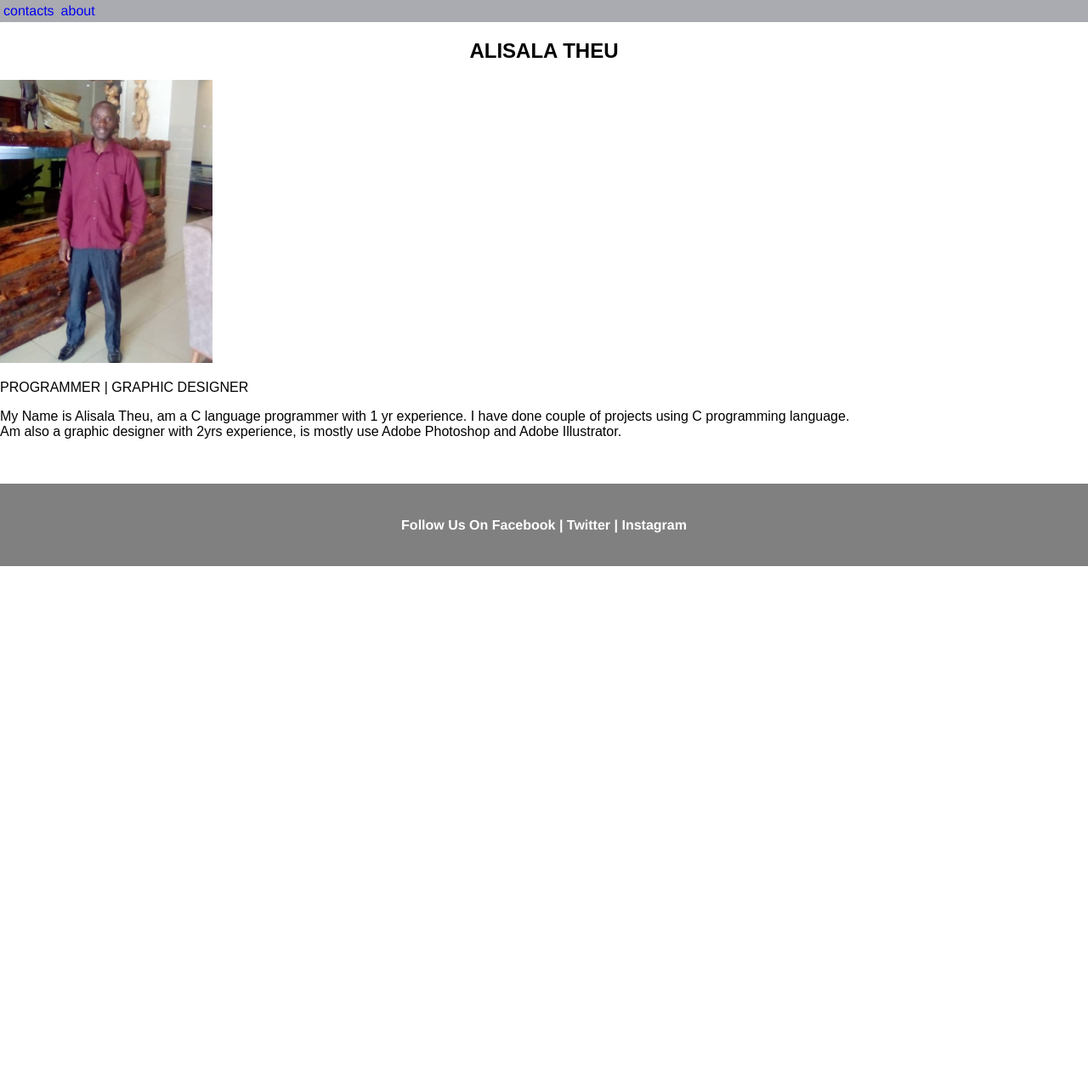
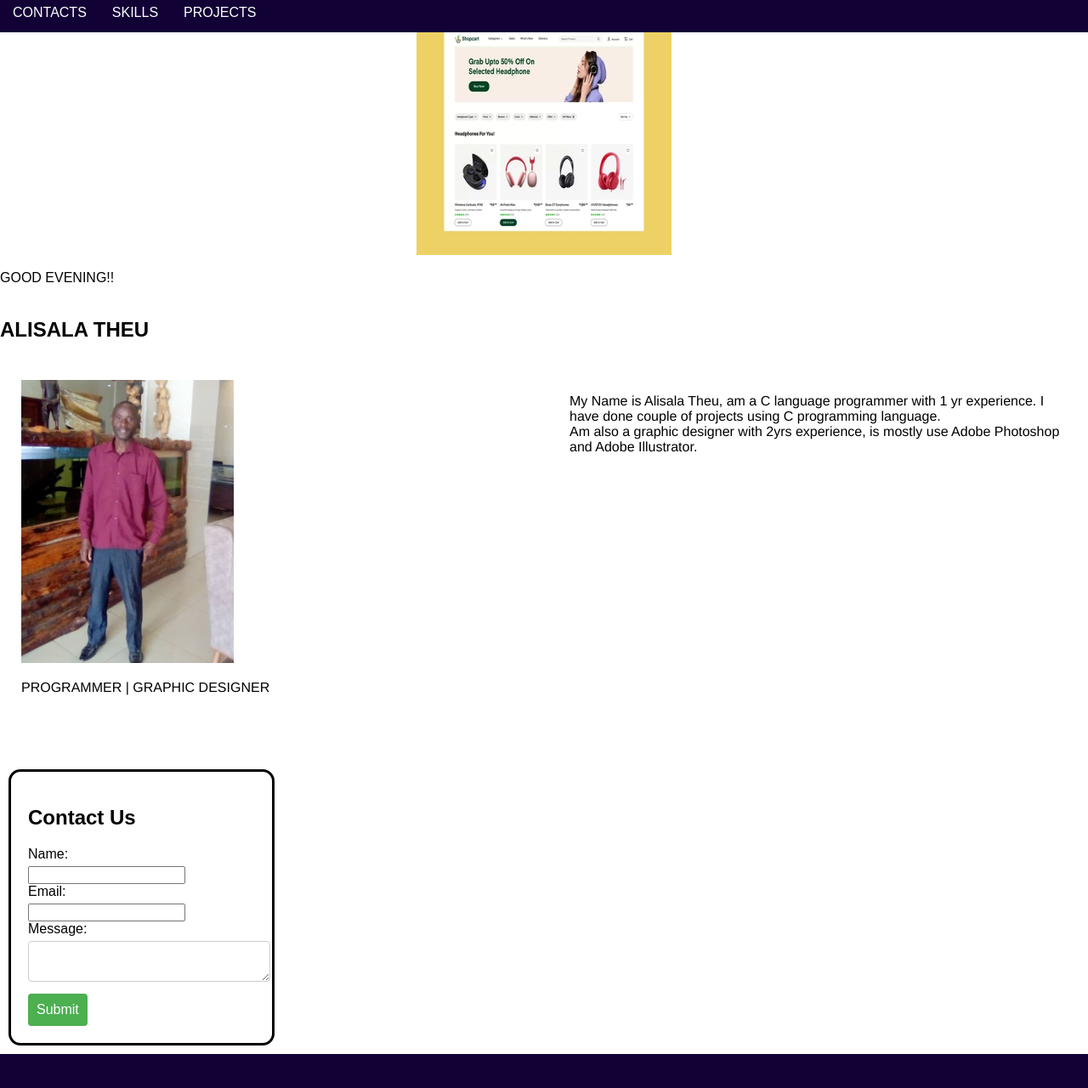
Before and after one commit to theualisala/my-portfolio, a plain HTML site: page index.html in a window 1280 px wide. Shown: the top 1280 px of the page at 85% size. Before the commit the page ends 800 px from the top, so only its background shows below. Drawn offline with Linux system fonts and the light colour scheme.

Commit message:
Add files via upload
third commit

```diff
--- a/index.html
+++ b/index.html
@@ -1,68 +1,75 @@
 <!DOCTYPE html>
     <head>
         <title>ALISALA THEU</title>
-<style type="text/css">
-    header{
-        background-color: rgb(170, 170, 177);
-    }
-    body{
-        margin: 0px;
-        padding: 0px;
-        width: 100%;
-        font-weight: lighter;
-        font-family: 'Franklin Gothic Medium', 'Arial Narrow', Arial, sans-serif;
-    }
-	h2{
-		font-family: arial;
-        text-align: center;
-	}
-	p{
-		font-family: arial;
-	}
-	a{
-		text-decoration: none;
-	}
-    footer{
-        background-color: gray;
-    }
-    nav ul {
-    list-style: none;
-    margin: 0;
-    padding: 0;
-    display: flex;
-    }
-    li{
-        padding: 4px;
-    }
-    h4{
-        color: white;
-        text-align: center;
-    }
-</style>
+        <link rel="stylesheet" href="style.css">
     </head>
 
     <header>
           <nav>
           <ul>
-                    <li><a href="contacts.html">contacts</a></li>
-                    <li><a href="about.html">about </a></li>
-                  </ul>
+                <li><a href="contacts.html">CONTACTS</a></li>
+                <li><a href="skills.html">SKILLS</a></li>
+                <li><a href="projects.html">PROJECTS</a></li>
+                </ul>
               </nav>
   </header>
   <body>
+    <div class="slideshow-container" >
+        <div class="slide">
+            <img src="consa.webp" width="300px">
+        </div>
+        <div class="slide">
+            <img src="ECO.webp" width="300px">
+        </div>
+        <div class="slide">
+          <img src="traval.png" width="300px">
+        </div>
+      </div>
+    </div>
+    <br>
+    <div id="greeting"></div>
+    <br>
       <h2>ALISALA THEU</h2>
+      <div class="grid-container">
+
+        <div class="grid-item">
     <img src="theu.jpg" width="250x">
 <p>PROGRAMMER | GRAPHIC DESIGNER</p>
+        </div>
+        <div class="grid-item">
 <p>
     My Name is Alisala Theu, am a C language programmer with 1 yr experience. I have done couple of projects using C programming language. <br>
     Am also a graphic designer with 2yrs experience, is mostly use Adobe Photoshop and Adobe Illustrator.
 
 </p>
+</div>
+</div>
+</div>
 <br><br>
+
+<div style=" border-width: 3px; margin: 10px; padding: 20px;
+max-width: fit-content; border-style: solid; border-radius: 14px;">
+    <h2>Contact Us</h2>
+
+    <form action="#" method="POST">
+      <label for="name">Name:</label>
+      <input type="text" id="name" name="name" required>
+
+      <label for="email">Email:</label>
+      <input type="email" id="email" name="email" required>
+
+      <label for="message">Message:</label>
+      <textarea id="message" name="message" required></textarea>
+
+      <input type="submit" value="Submit">
+    </form>
+</div>
+
+<script src="script.js"></script>
 </body>
 <footer><br>
 <h4>
-Follow Us On Facebook | Twitter | Instagram
+Follow Us On<br> Facebook | Twitter | Instagram
 </h4>
 <br>
 </footer>
--- /dev/null
+++ b/script.js
@@ -0,0 +1,82 @@
+  //greeting code
+  document.addEventListener("DOMContentLoaded", function() {
+    var greetingElement = document.getElementById("greeting");
+    var currentTime = new Date();
+    var currentHour = currentTime.getHours();
+
+    var greeting;
+
+    if (currentHour < 12) {
+      greeting = "GOON MORNING!!";
+    }
+    else if (currentHour < 18) {
+      greeting = "GOOD AFTERNOON!!";
+    }
+    else {
+      greeting = "GOOD EVENING!!";
+    }
+    greetingElement.textContent = greeting;
+  });
+
+
+// Get references to DOM elements
+const slides = document.querySelectorAll('.slide');
+let currentSlide = 0;
+let slideInterval;
+// Function to show the current slide
+function showSlide() {
+  // Hide all slides
+  slides.forEach((slide) => {
+    slide.style.display = 'none';
+  });
+  // Show the current slide
+  slides[currentSlide].style.display = 'block';
+}
+// Function to change the slide (next/previous)
+function changeSlide(n) {
+  currentSlide += n;
+  // Wrap around to the first slide if at the end
+  if (currentSlide >= slides.length) {
+    currentSlide = 0;
+  }
+  // Wrap around to the last slide if at the beginning
+  if (currentSlide < 0) {
+    currentSlide = slides.length - 1;
+  }
+  showSlide();
+}
+// Function to start the auto slide show
+function startSlideShow() {
+  slideInterval = setInterval(() => {
+    changeSlide(1);
+  }, 3000); // Change slide every 3 seconds
+}
+// Function to stop the auto slide show
+function stopSlideShow() {
+  clearInterval(slideInterval);
+}
+// Show the initial slide
+showSlide();
+// Start the auto slide show
+startSlideShow();
+
+
+
+//search code
+function searchSections() {
+    // Get the user input from the search input field
+    var searchQuery = document.getElementById("searchInput").value.toLowerCase();
+    // Get all the sections in the document
+    var sections = document.getElementsByTagName("section");
+    // Loop through each section and check if the search query matches the section's content
+    for (var i = 0; i < sections.length; i++) {
+      var section = sections[i];
+      var sectionContent = section.innerText.toLowerCase();
+      // If the section's content contains the search query, display the section; otherwise, hide it
+      if (sectionContent.includes(searchQuery)) {
+        section.style.display = "block";
+      } else {
+        section.style.display = "none";
+      }
+    }
+  }
--- /dev/null
+++ b/style.css
@@ -0,0 +1,116 @@
+header{
+    background-color: #120135;
+    width: 100%;
+    height: 38px;
+    position: fixed;
+    padding: 0px;
+    margin: 0px;
+    float: right;
+    font-family: arial;
+    display: flex;
+}
+body{
+    width: 100%;
+    padding: 0px;
+    margin: 0px;
+    font-family: arial;
+}
+footer{
+    background-color: #120135;
+    padding: 4px;
+    width: 100%;
+    text-align: center;
+    color: aliceblue;
+}
+nav {
+    height: fit-content;
+    display: flex;
+    padding-top: 6px;
+    justify-content: space-between;
+
+  }
+
+  nav ul {
+    list-style: none;
+    margin: 0;
+    padding: 0;
+    display: flex;
+  }
+  nav a {
+    color: white;
+    text-decoration: none;
+    font-size: 16px;
+    padding: 5px;
+
+  }
+
+
+  .slideshow-container {
+    text-align: center;
+    min-height: fit-content;
+  }
+
+  .slide {
+    display: none;
+    text-align: center;
+    height: 300px;
+
+  }
+  .slide img {
+    height: 300px;
+  }
+
+
+  .grid-item {
+    margin: 5px;
+    padding: 20px;
+    font-weight: lighter;
+    font-family: 'Franklin Gothic Medium', 'Arial Narrow', Arial, sans-serif;
+      }
+      .grid-container {
+        width: 100%;
+        display: grid;
+        grid-template-columns: repeat(auto-fit, minmax(300px, 1fr));
+        grid-gap: 10px;
+      }
+
+
+a{
+  text-decoration: none;
+  margin: 10px;
+}
+
+form{
+  font-family: arial;
+}
+
+label {
+  display: block;
+  margin-bottom: 5px;
+}
+
+textarea {
+  width: 100%;
+  padding: 8px;
+  margin-bottom: 10px;
+  border: 1px solid #ccc;
+  border-radius: 4px;
+
+}
+
+input[type="submit"] {
+  background-color: #4CAF50;
+  color: white;
+  border: none;
+  padding: 10px 10px;
+  text-align: center;
+  text-decoration: none;
+  display: inline-block;
+  font-size: 16px;
+  border-radius: 4px;
+  cursor: pointer;
+}
+
+input[type="submit"]:hover {
+  background-color: #45a049;
+}
```
Also changed, not shown: contacts.html (+7 -38 lines), projects.html (added, +57 -0 lines), skills.html (added, +27 -0 lines), ECO.webp (added), consa.webp (added), traval.png (added).
